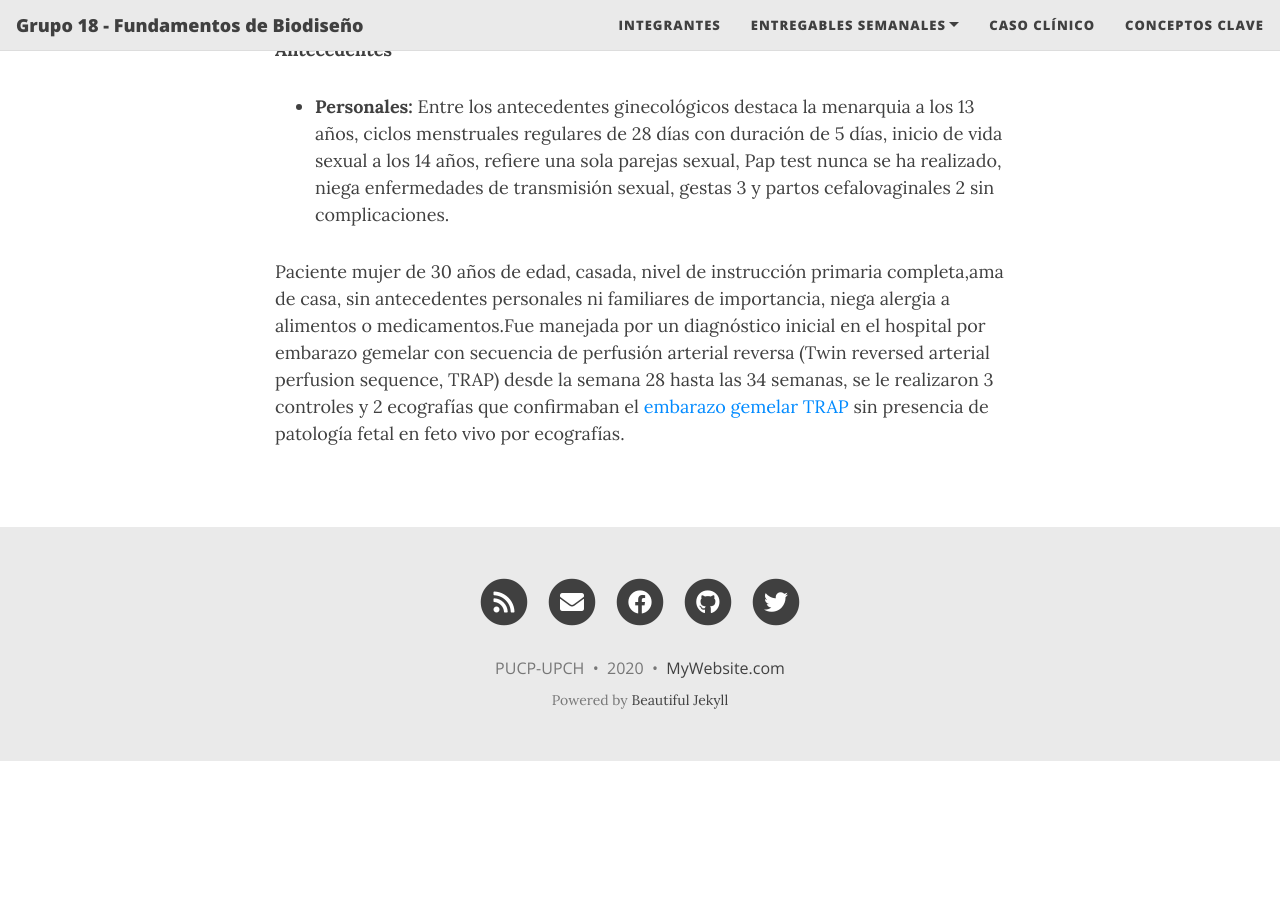
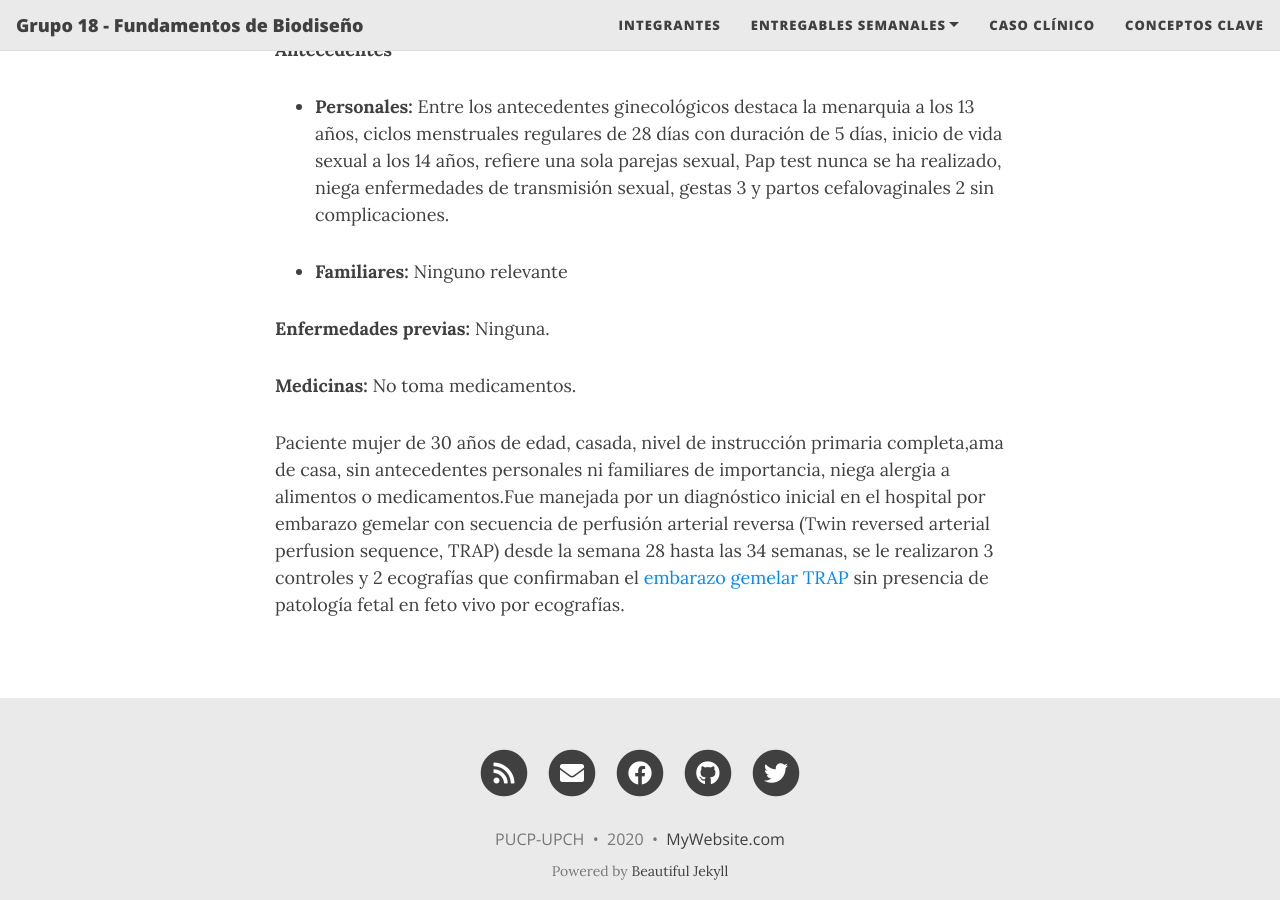
Before and after one commit to equipo18-fundbio/equipo18-fundbio1, a Jekyll site: the page built from CasoClinico/CasoClinico.md, in a window 1280 px wide and 900 px high, scrolled down 637 px. Built offline with Jekyll 4.4.1, drawn with Linux system fonts in a browser that asks for light colours; nearby versions of some CDN libraries; before the commit the page ends 1398 px from its top, so only the background shows below that.

Commit message:
Update CasoClinico.md

```diff
--- a/CasoClinico/CasoClinico.md
+++ b/CasoClinico/CasoClinico.md
@@ -30,6 +30,14 @@ subtitle: Control Prenatal
    - **Personales:** Entre los antecedentes ginecológicos destaca la menarquia a los 13 años, ciclos menstruales regulares de 28 días con duración de 5 días, inicio de vida sexual                      a los 14 años, refiere una sola parejas sexual, Pap test nunca se ha realizado, niega enfermedades de transmisión sexual, gestas 3 y partos cefalovaginales 2                      sin complicaciones.
 
 
+   - **Familiares:** Ninguno relevante
+
+**Enfermedades previas:** Ninguna.
+
+
+**Medicinas:** No toma medicamentos.
+
+
 Paciente mujer de 30 años de edad, casada, nivel de instrucción primaria completa,ama de casa, sin antecedentes personales ni familiares de importancia, niega alergia a alimentos
 o medicamentos.Fue manejada por un diagnóstico inicial en el hospital por embarazo gemelar con secuencia de perfusión arterial reversa (Twin reversed arterial perfusion sequence, TRAP) desde la
 semana 28 hasta las 34 semanas, se le realizaron 3 controles y 2 ecografías que confirmaban el [embarazo gemelar TRAP](https://www.elsevier.es/es-revista-diagnostico-prenatal-327-articulo-secuencia-trap-diagnostico-opciones-tratamiento-S2173412712000595) sin presencia de patología fetal en feto vivo por ecografías.
```
